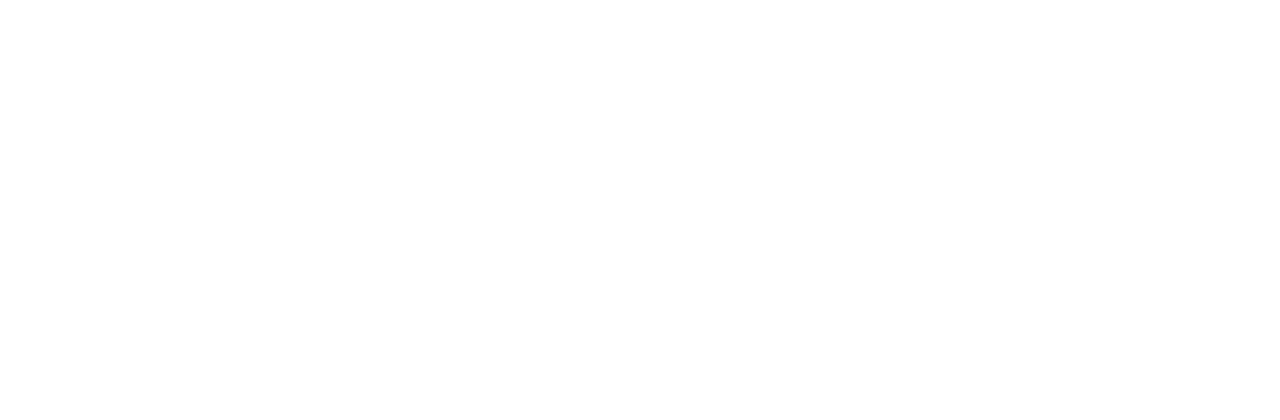
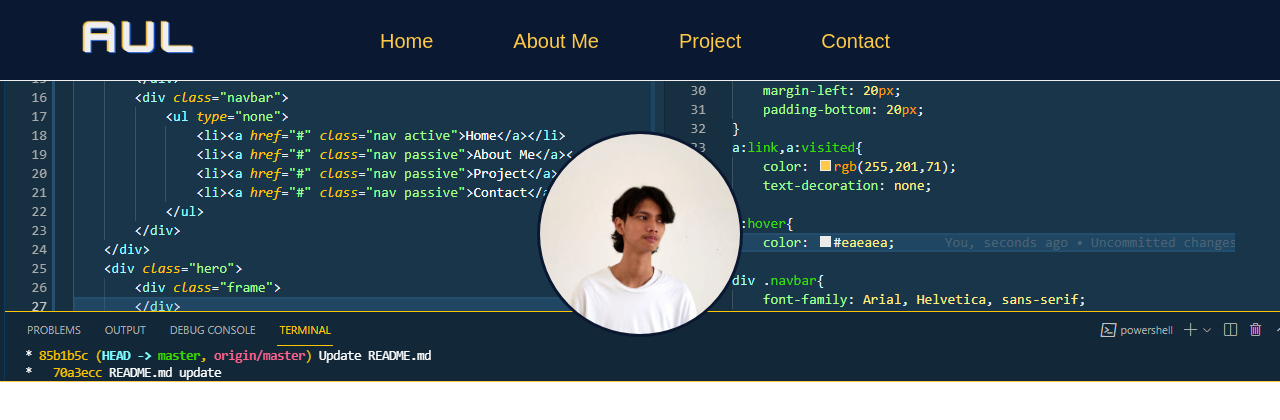
Before and after one commit to Auliyando/aulrmn.github.io, a plain HTML site: page index.html in a window 1280 px wide. Drawn offline with Linux system fonts and the light colour scheme.

Commit message:
membuat bagian header dan hero

```diff
--- a/index.html
+++ b/index.html
@@ -1,12 +1,30 @@
 <!DOCTYPE html>
 <html lang="en">
 <head>
+    <link rel="shortcut icon" href="img/AUL-removebg-preview.png" type="image/x-icon">
     <meta charset="UTF-8">
     <meta http-equiv="X-UA-Compatible" content="IE=edge">
     <meta name="viewport" content="width=device-width, initial-scale=1.0">
-    <title>Document</title>
+    <title>This is Aul</title>
+    <link rel="stylesheet" href="style.css">
 </head>
 <body>
-
+    <div class="header">
+        <div class="Logo">
+            <img src="img/AUL.png" alt="logo">
+        </div>
+        <div class="navbar">
+            <ul type="none">
+                <li><a href="#" class="nav active">Home</a></li>
+                <li><a href="#" class="nav passive">About Me</a></li>
+                <li><a href="#" class="nav passive">Project</a></li>
+                <li><a href="#" class="nav passive">Contact</a></li>
+            </ul>
+        </div>
+    </div>
+    <div class="hero">
+        <div class="frame">
+        </div>
+    </div>
 </body>
 </html>
--- a/style.css
+++ b/style.css
@@ -0,0 +1,71 @@
+body{
+    margin: 0;
+    padding: 0;
+}
+.header{
+    background-color: rgb(10,25,49);
+    height: 80px;
+    box-sizing: border-box;
+    overflow: hidden;
+}
+.header div{
+    display: inline-block;
+}
+div .Logo{
+    width:20%;
+    height: 80px;
+    margin:0;
+}
+.Logo img{
+    height: 45px;
+    float: left;
+    margin-top: 15px;
+    margin-left: 80px;
+    padding-bottom: 15px;
+}
+.navbar{
+    width:60%;
+    height: 80px;
+    line-height: 30px;
+    font-family: Arial, Helvetica, sans-serif;
+    margin-right: 0;
+    box-sizing: border-box;
+}
+ul li{
+    text-align: center;
+    box-sizing: border-box;
+    float:left;
+    font-size: 20px;
+    padding-left: 80px;
+    padding-top: 10px;
+    padding-bottom: 10px;
+    overflow: hidden;
+}
+a:link,a:visited{
+    color: rgb(255,201,71);
+    text-decoration: none;
+}
+a:hover{
+    color: rgb(239,239,239);
+}
+.hero{
+    border-top: 1px solid rgb(239,239,239);
+    border-bottom: 1px solid rgb(255,201,71);
+    height: 300px;
+    background-color: rgb(24,90,219);
+    background-image: url(img/Screenshot\ \(43\).png);
+    background-position: center;
+    overflow: hidden;
+}
+.frame{
+    border: 3px solid rgb(10,25,49);
+    background-color: rgb(255,201,71);
+    background-image: url(img/photo_2021-11-02_21-03-58E.jpg);
+    background-position: center;
+    background-size: cover;
+    height: 200px;
+    width: 200px;
+    border-radius: 50%;
+    margin: 50px auto 50px;
+    overflow: hidden;
+}
```
Also changed, not shown: img/AUL-removebg-preview.png (added), img/AUL.png (added), img/Screenshot (43).png (added), img/photo_2021-11-02_21-03-58E.jpg (added).
